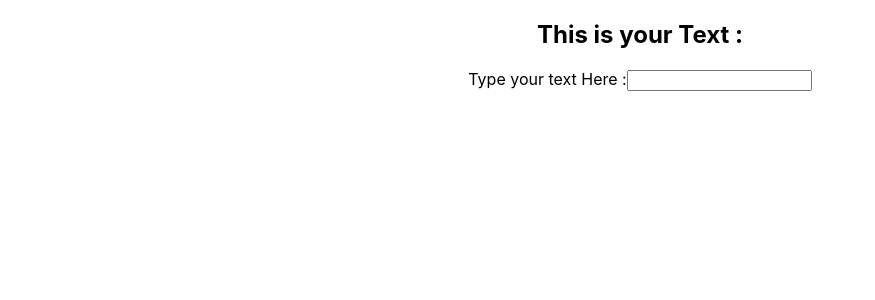
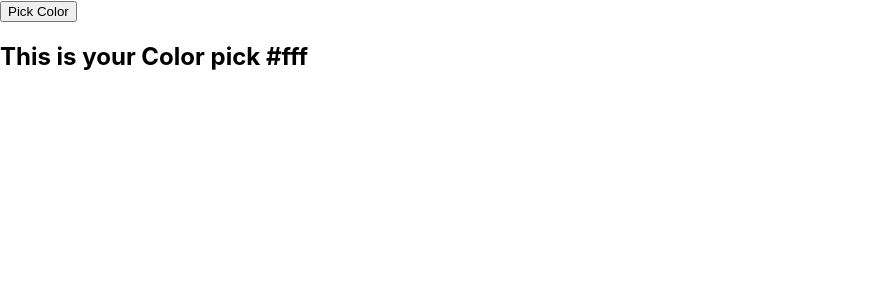
Before and after one commit to faiichann/mit-app, a React (Create React App) app: page / in a window 1280 px wide. Shown: the top 300 px of the page, without its empty margins (0-875 px from the left). Built offline with nearby package versions, Linux system fonts and the light colour scheme.

Commit message:
update font color not finish

```diff
--- a/package.json
+++ b/package.json
@@ -10,6 +10,7 @@
     "history": "^5.0.0",
     "react": "^17.0.2",
     "react-beautiful-dnd": "^13.1.0",
+    "react-color": "^2.19.3",
     "react-dom": "^17.0.2",
     "react-font-size-changer": "^0.2.0",
     "react-scripts": "4.0.3",
--- a/src/App.js
+++ b/src/App.js
@@ -3,15 +3,16 @@ import './App.css';
 // import LabelCreate from './component/LabelCreate'
 // import JsonTest from './component/Testjson'
 // import Fontsize from './component/Fontsize'
-import Labelcopy from './component/LabelCopy'
+// import Labelcopy from './component/LabelCopy'
+import Fontcolor from './component/Fontcolor'
 // import history from  './history'
 
 function App() {
   return (
-    <div className="App">
+    <div>
         {/* <button onClick={() => history.push('/Dev')}>Developer</button> */}
         {/* <Test1 name="faii"/> */}
-        <Labelcopy/>
+        <Fontcolor/>
 
     </div>
   )
--- /dev/null
+++ b/src/component/Fontcolor.js
@@ -0,0 +1,22 @@
+import React, { useState } from 'react'
+import { ChromePicker } from 'react-color'
+
+function Fontcolor () {
+    const [color, setColor] = useState('#fff')
+    const [showColorPicker, setShowColorPicker] = useState(false)
+
+    return (
+        <div>
+            <button onclick={() =>  setShowColorPicker(showColorPicker => !showColorPicker)}>
+                {showColorPicker ? ' Close color Picker' : 'Pick Color'}
+                </button>
+                {showColorPicker && (
+                    <ChromePicker color={color} onChange={updatedColor => setColor(updatedColor.hex)}/>
+                    )}
+
+            <h2>This is your Color pick {color}</h2>
+        </div>
+    )
+}
+
+export default Fontcolor
```
Also changed, not shown: 2 other files (tests, documents, lock files or other folders).
